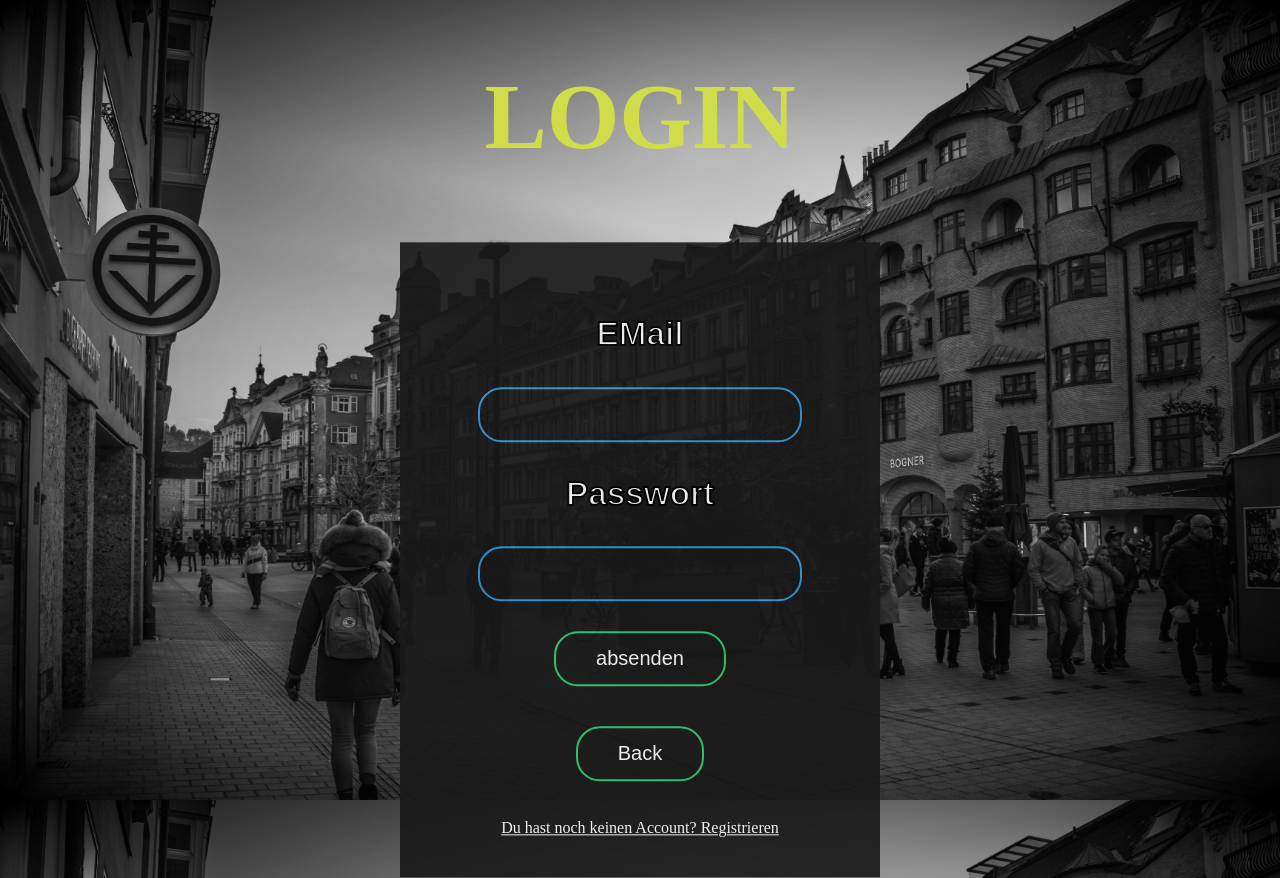
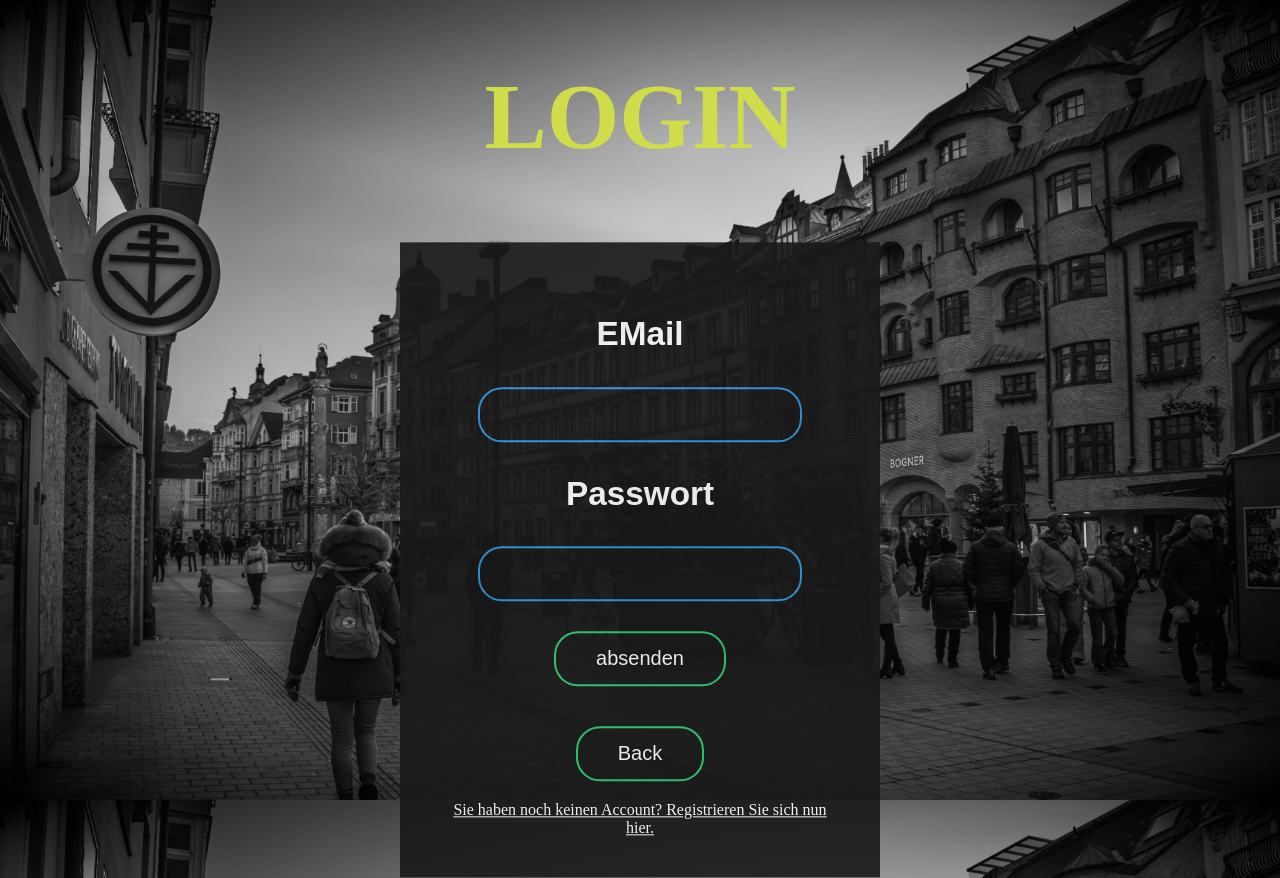
Before and after one commit to Moert52/DA_Subkultur, a Flask app: template da_subkultur/static/templates/login.html in a window 1280 px wide. Run offline with Flask 2, Linux system fonts and the light colour scheme; the template is opened without the code that fills it, so the values that code supplies are empty.

Commit message:
Formatierung

```diff
--- a/da_subkultur/Subkultur - Webserver.py
+++ b/da_subkultur/Subkultur - Webserver.py
@@ -7,8 +7,7 @@ from werkzeug.utils import secure_filename, redirect
 
 import Tesseract
 from Solr import Processor, addAll
-from models.userDB import getAllUser, LoginForm, RegisterForm
-
+from da_subkultur.models.userDB import getAllUser, LoginForm, RegisterForm
 
 import requests
 
@@ -32,6 +31,7 @@ app.config['UPLOAD_PATH'] = ordner + r'\ToOCR'
 app.config['DOCUMENTS_PATH'] = ordner
 
 base = "http://127.0.0.1:5000/"
+
 
 # Hier wird die Startseite aufgerufen
 @app.route('/')
@@ -97,7 +97,6 @@ def create():
                 p.server.commit()
             clear_folder_to_OCR()
 
-
     return render_template("create.html")
 
 
@@ -112,5 +111,6 @@ def clear_folder_to_OCR():
     for f in os.listdir(dir):
         os.remove(os.path.join(dir, f))
 
+
 if __name__ == '__main__':
     app.run(debug=True)
--- a/da_subkultur/models/userDB.py
+++ b/da_subkultur/models/userDB.py
@@ -6,10 +6,10 @@ from wtforms import StringField, PasswordField, SubmitField
 from wtforms.validators import InputRequired, Length, ValidationError
 from cryptography.fernet import Fernet
 
-from models import Validation
-from models.User import User
-from models import Validation
+from da_subkultur.models import Validation
 
+from da_subkultur.models import Validation
+from da_subkultur.models.User import User
 
 key = b'f-_6pyLfUVeDMtCP1BjDcmFv_ninS7WZqxFyQGfF0vs='
 
--- a/da_subkultur/static/css/login.css
+++ b/da_subkultur/static/css/login.css
@@ -18,16 +18,17 @@ body {
 
 }
 
+
 p {
     text-align: center;
     color: white;
     font-size:25pt;
-    -webkit-text-stroke: 2px black;
     font-weight: bold;
     font-family: 'Montserrat', sans-serif;
 }
 
- input[type = "text"],  input[type = "password"] {
+
+input[type = "text"], input[type = "password"] {
     border: 0;
     background: none;
     display: block;
@@ -43,11 +44,12 @@ p {
     font-size:15pt;
 }
 
-       input[type = "text"]:focus,  input[type = "password"]:focus {
+
+input[type = "text"]:focus, input[type = "password"]:focus {
     width: 280px;
     border-color: blue;
+}
 
-        }
 
 input[type = "submit"] {
     border: 0;
@@ -67,8 +69,6 @@ p {
 
 
 input[type = "button"] {
-
-
     border: 0;
     background: none;
     margin: 20px auto;
@@ -80,16 +80,14 @@ p {
     transition: 0.25s;
     cursor: pointer;
     font-size:15pt;
-
 }
 
+
 .link {
-
     color: white;
     text-align: center;
     margin: auto;
     display: block;
-
 }
 
 
--- a/da_subkultur/static/templates/login.html
+++ b/da_subkultur/static/templates/login.html
@@ -10,44 +10,42 @@
     <title>Login</title>
 </head>
 
+
 <body>
 
 <h1> Login </h1>
+
 <form class="box" asp-controller="user" asp-action="login" method="post">
 
 
+    <label asp-for="EMail">
+        <p> EMail  </p>
+    </label>
+    <input type="text" asp-for="EMail"/>
+    <span asp-validation-for="EMail"></span>
 
 
 
-
-        <label  asp-for="EMail">
-           <p> EMail  </p>
-        </label>
-        <input type="text" asp-for="EMail" />
-        <span asp-validation-for="EMail"></span>
-
-
     <label asp-for="Password">
-
         <p>  Passwort</p>
     </label>
-        <input type="password" asp-for="Password" />
+    <input type="password" asp-for="Password"/>
     <span asp-validation-for="Password"></span>
 
 
-    <label >
+
+    <label>
         <input type="submit" value="absenden" />
-
     </label>
 
 
-    <input type="button" value="Back" onClick="javascript:history.back()"> <br></br>
-<a class ="link" href="{{url_for('register')}}" >Du hast noch keinen Account? Registrieren</a>
 
+    <input type="button" value="Back" onClick="javascript:history.back()"> </br>
+
+    <a class ="link" href="{{url_for('register')}}">Sie haben noch keinen Account? Registrieren Sie sich nun hier.</a>
 
 
 </form>
 
 </body>
-
 </html>
```
Also changed, not shown: da_subkultur/static/css/register.css (+7 -10 lines), da_subkultur/static/templates/register.html (+13 -16 lines). Lines whose indentation alone changed are shown as unchanged.
